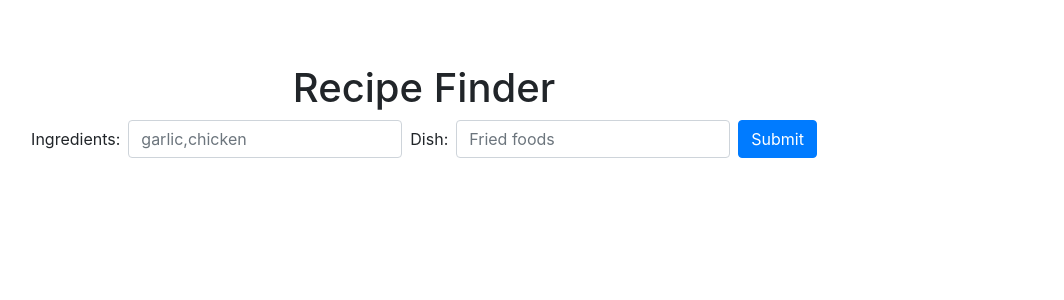
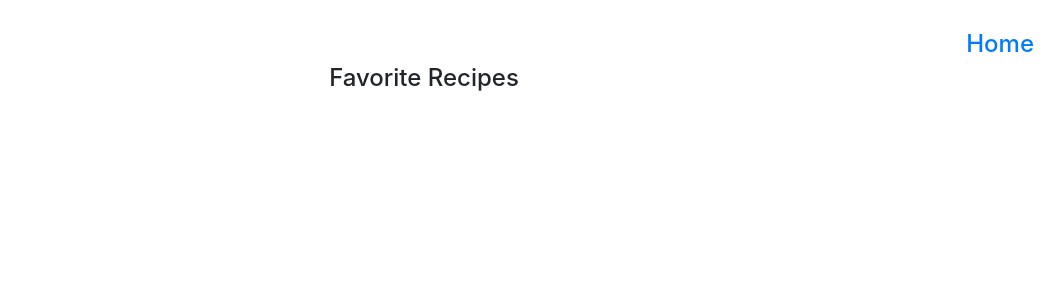
Before and after one commit to canguler89/recipe-finder, a React (Create React App) app: page /favorites in a window 1280 px wide. Shown: the top 300 px of the page, without its empty margins (216-1280 px from the left). Built offline with nearby package versions, Linux system fonts and the light colour scheme.

Commit message:
project done

```diff
--- a/src/App.js
+++ b/src/App.js
@@ -8,6 +8,7 @@ function App() {
      <h1>Recipe Finder</h1>
      <SearchRecipes />
      <RecipeList />
+
     </div>
   );
 }
--- a/src/actions/index.js
+++ b/src/actions/index.js
@@ -1,8 +1,15 @@
 export const SET_RECIPES = 'SET_RECIPES';
-
+export const FAVORITE_RECIPES = "FAVORITE_RECIPES";
 export function setRecipes(items){
     return{
         type: SET_RECIPES,
         items
     }
 }
+
+export function favoriteRecipes(recipe){
+    return{
+        type: FAVORITE_RECIPES,
+        recipe
+    }
+}
--- /dev/null
+++ b/src/components/FavoriteRecipeList.js
@@ -0,0 +1,31 @@
+import React, { Component } from 'react'
+import { connect } from "react-redux"
+import { Link } from "react-router-dom"
+import RecipeItem from "./RecipeItem"
+
+class FavoriteRecipeList extends Component {
+    render() {
+        return (
+            <div>
+                <h4 className="link"><Link to="/">Home</Link></h4>
+                <h4>Favorite Recipes</h4>
+            {
+                    this.props.favoriteRecipes.map((recipe, index) => {
+                        return (
+                            <RecipeItem key={index} recipe={recipe} favoriteButton={false} />
+                        )
+                    })
+            }
+            </div>
+
+        )
+    }
+}
+
+function mapStateToProps(state){
+    return{
+        favoriteRecipes: state.favoriteRecipes
+    }
+}
+
+export default connect(mapStateToProps, null)(FavoriteRecipeList);
--- a/src/components/RecipeItem.js
+++ b/src/components/RecipeItem.js
@@ -1,11 +1,42 @@
 import React, { Component } from 'react'
+import { connect } from "react-redux";
+import { favoriteRecipes } from "../actions"
 
 class RecipeItem extends Component {
+    constructor(){
+        super()
+        this.state = {
+            favorited: false
+        }
+    }
+
+
+    favorited(recipe){
+        this.props.favoriteRecipes(recipe)
+        this.setState({favorited: true})
+    }
+
+
     render() {
-
         let {recipe} = this.props
         return (
             <div className="recipe-item">
+                {
+                    this.props.favoriteButton ?
+
+                        this.state.favorited ?
+                        <div className="star"> &#9733;</div>
+                        :
+                        <div className="star"
+                        onClick={()=> this.favorited(recipe)}>
+                            &#9734;
+                        </div>
+
+                    :
+                    <div></div>
+
+                }
+
                 <div className="recipe-text">
                     <a href={recipe.href}>
                     <h4 className="recipe-text">{recipe.title}</h4>
@@ -19,4 +50,4 @@ class RecipeItem extends Component {
 }
 
 
-export default RecipeItem
+export default connect(null, {favoriteRecipes}) (RecipeItem)
--- a/src/components/RecipeList.js
+++ b/src/components/RecipeList.js
@@ -1,5 +1,6 @@
 import React,{ Component } from "react";
 import {connect} from "react-redux";
+import { Link } from "react-router-dom";
 import RecipeItem from "./RecipeItem"
 
 class RecipeList extends Component {
@@ -10,9 +11,16 @@ class RecipeList extends Component {
         return(
             <div>
                 {
+                    this.props.favoriteRecipes.length > 0 ?
+                    <h4 className="link"><Link to="/favorites">Favorites</Link></h4>
+                    :
+                    <div></div>
+
+                }
+                {
                     this.props.recipes.map((recipe, index) => {
                         return(
-                        <RecipeItem key={index} recipe={recipe}/>
+                        <RecipeItem key={index} recipe={recipe} favoriteButton={true} />
                         )
                     })
                 }
--- a/src/index.css
+++ b/src/index.css
@@ -35,3 +35,13 @@ code {
   border: 1px solid black;
   border-radius: 2px;
 }
+.star {
+  cursor: pointer;
+  font-size: 20px;
+  margin-right: 15px;
+}
+.link {
+  position: absolute;
+  right: 30px;
+  top: 30px;
+}
--- a/src/index.js
+++ b/src/index.js
@@ -2,18 +2,25 @@ import React from 'react';
 import ReactDOM from 'react-dom';
 import './index.css';
 import App from './App';
+import { BrowserRouter, Switch, Route } from "react-router-dom";
 
 
 import { createStore } from "redux";
 import { Provider } from "react-redux";
 import rootReducer from "./reducers/reducers"
+import FavoriteRecipeList from './components/FavoriteRecipeList';
 
 const store = createStore(rootReducer)
 store.subscribe(()=> console.log("store", store.getState()))
 
 ReactDOM.render(
   <Provider store={store}>
-    <App />
+    <BrowserRouter>
+    <Switch>
+      <Route exact path="/" component={App} />
+      <Route path="/favorites" component={FavoriteRecipeList} />
+    </Switch>
+    </BrowserRouter>
   </Provider>,
   document.getElementById('root')
 );
--- a/src/reducers/reducers.js
+++ b/src/reducers/reducers.js
@@ -1,5 +1,5 @@
 import { combineReducers} from "redux"
-import { SET_RECIPES } from "../actions"
+import { SET_RECIPES, FAVORITE_RECIPES } from "../actions"
 
 function recipes(state=[], action){
     switch(action.type){
@@ -10,6 +10,16 @@ function recipes(state=[], action){
     }
 }
 
-const rootReducer = combineReducers({ recipes });
+function favoriteRecipes(state =[], action){
+    switch(action.type){
+        case FAVORITE_RECIPES:
+            state= [...state, action.recipe]
+            return state;
+        default:
+            return state;
+    }
+}
+
+const rootReducer = combineReducers({ recipes, favoriteRecipes });
 
 export default rootReducer;
```
